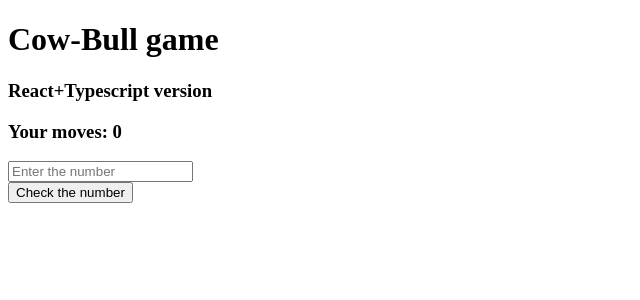
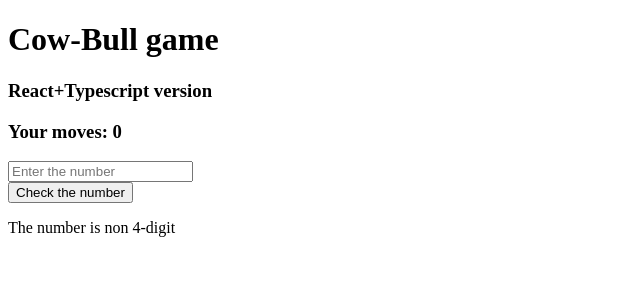
Before and after one commit to mykola-kolomoyets/cow-bull-react-ts, a React (Create React App) app in the folder cow-bull-ts/: page / in a window 1280 px wide. Both pictures are taken after a click on the button "Check the number". Shown: the top 300 px of the page, without its empty margins (0-640 px from the left). Built offline with nearby package versions, Linux system fonts and the light colour scheme.

Commit message:
v1.5
- Added number check and warnings displaying
- Refactored nature of numbers in interface of App.tsx

```diff
--- a/cow-bull-ts/src/App.tsx
+++ b/cow-bull-ts/src/App.tsx
@@ -1,11 +1,12 @@
 import * as React from 'react';
 import Moves from './components/Moves/Moves';
 import NumInput from './components/NumInput/NumInput';
+import Warning from './components/Warning/Warning';
 
 interface IAppState {
   moves: number
-  currentNumber: number | undefined
-  enteredNumber: number | undefined
+  currentNumber: number
+  enteredNumber: number
   gameData: {
     cows: number
     bulls: number
@@ -14,11 +15,11 @@
   warnings: string[]
 };
 
-class App extends React.Component<{},{}> {
+class App extends React.Component<{}, {}> {
   state: IAppState = {
     moves: 0,
-    currentNumber: undefined,
-    enteredNumber: undefined,
+    currentNumber: 0,
+    enteredNumber: 0,
     gameData: {
       cows: 0,
       bulls: 0
@@ -39,7 +40,7 @@
   }
 
   generateNumber = (): void => {
-    let digits: number[] = [0,1,2,3,4,5,6,7,8,9];
+    let digits: number[] = [0, 1, 2, 3, 4, 5, 6, 7, 8, 9];
     let arr: number[] = [];
 
     for (let i = 0; i < 4; i++) {
@@ -55,18 +56,47 @@
     });
   }
 
+  areRepeatedDigits = (n: number): boolean => (/([0-9]).*?\1/).test(n.toString());
+
+  compareNumbers = (): void => {
+    const warningsTexts: string[] = [];
+    console.log(this.state.enteredNumber);
+
+    if (this.state.enteredNumber < 1000 ||
+      this.state.enteredNumber > 10000) {
+      warningsTexts.push("The number is non 4-digit");
+    }
+
+    if (this.areRepeatedDigits(this.state.enteredNumber)) {
+      warningsTexts.push("The number has repeated digits");
+    }
+
+    this.setState({ warnings: [...warningsTexts] });
+  }
+
+  getWarnings = (): JSX.Element[] => {
+    let key = 0;
+    return (this.state.warnings.length > 0) ? (
+      this.state.warnings.map(text => <Warning text={text} key={key++} />)
+    ) : [];
+  }
+
 
   render() {
     return (
       <>
         <h1>Cow-Bull game</h1>
         <h3>React+Typescript version</h3>
-        <Moves moves={this.state.moves}/>
+        <Moves moves={this.state.moves} />
         {/* <button onClick={() => this.generateNumber()}>click me</button> */}
-        <NumInput parentCallBack={this.handleCallBack}/>
+        <NumInput parentCallBack={this.handleCallBack} />
         <button onClick={(e) => {
           e.preventDefault();
+          this.compareNumbers();
         }}>Check the number</button>
+        <div className="warnings-container">
+          {this.getWarnings()}
+        </div>
       </>
     )
   }
--- /dev/null
+++ b/cow-bull-ts/src/components/Warning/Warning.tsx
@@ -0,0 +1,17 @@
+import React, { FC } from 'react';
+
+interface IWarningProps {
+	text: string
+}
+
+
+const Warning: FC<IWarningProps> = (props) => {
+	return (
+		<>
+			<p>{props.text}</p>
+		</>
+	)
+
+}
+
+export default Warning;
```
